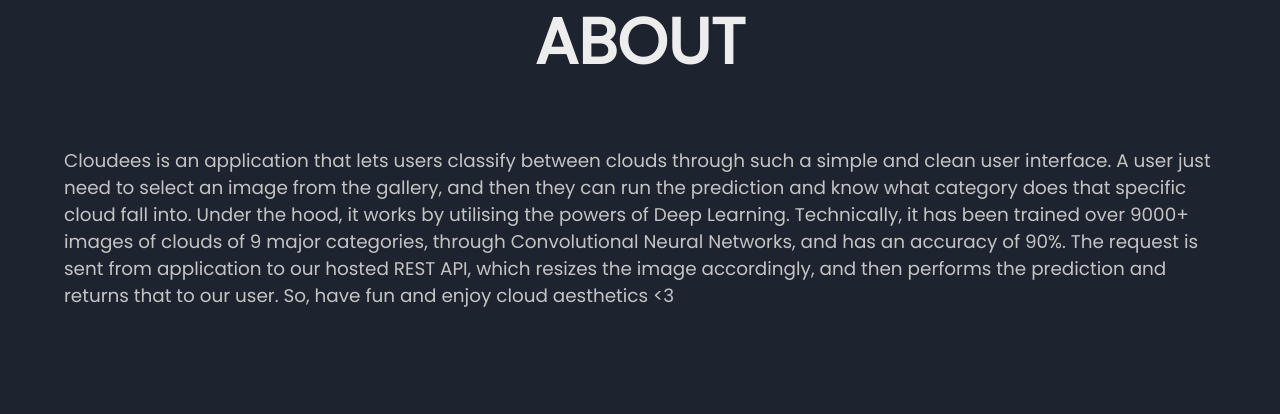
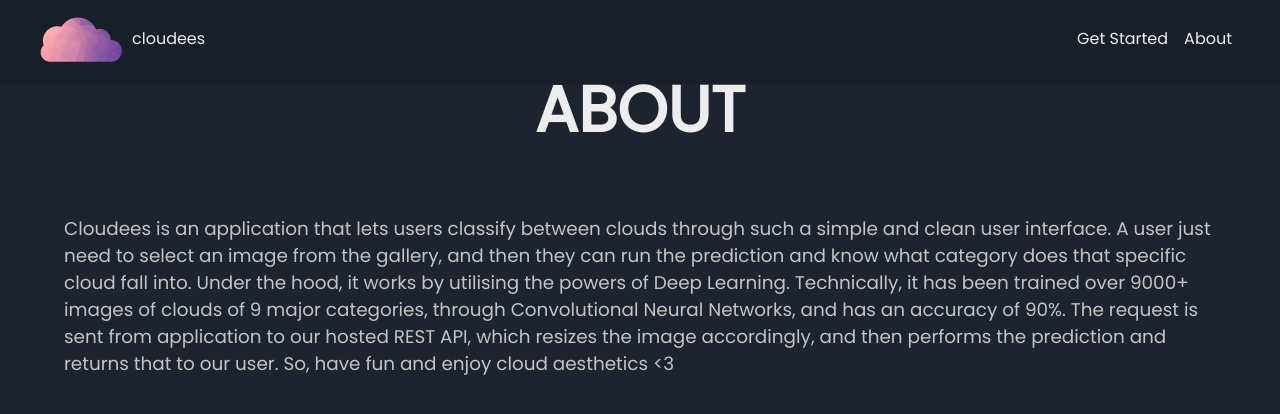
Before and after one commit to shrutixyz/cloudees, a Flask app: page /about in a window 1280 px wide. Shown: the top 414 px of the page. Run offline with Flask 2, Linux system fonts and the light colour scheme.

Commit message:
fix: cropping image in results

```diff
--- a/API_and_Web_Interface/templates/about.html
+++ b/API_and_Web_Interface/templates/about.html
@@ -8,6 +8,16 @@
     <title>Cloudees | About Us</title>
 </head>
 <body>
+    <nav>
+        <div class="nav-container">
+            <img src="../static/assets/logo.png" alt="logo" />
+            <h6>cloudees</h6>
+        </div>
+        <div class="nav-container">
+            <a href="/upload">Get Started</a>
+            <a href="/about">About</a>
+        </div>
+    </nav>
     <center><h1>ABOUT</h1></center>
     <p style="margin: 4rem;">Cloudees is an application that lets users classify between clouds through such a simple and clean user interface. A user just need to select an image from the gallery, and then they can run the prediction and know what category does that specific cloud fall into. Under the hood, it works by utilising the powers of Deep Learning. Technically, it has been trained over 9000+ images of clouds of 9 major categories, through Convolutional Neural Networks, and has an accuracy of 90%. The request is sent from application to our hosted REST API, which resizes the image accordingly, and then performs the prediction and returns that to our user. So, have fun and enjoy cloud aesthetics <3</p>
 </body>
--- a/API_and_Web_Interface/templates/upload.html
+++ b/API_and_Web_Interface/templates/upload.html
@@ -59,8 +59,8 @@
 <script>
   function getBase64Image(img) {
     var canvas = document.createElement("canvas");
-    canvas.width = img.width;
-    canvas.height = img.height;
+    canvas.width = img.naturalWidth;
+    canvas.height = img.naturalHeight;
 
     var ctx = canvas.getContext("2d");
     ctx.drawImage(img, 0, 0);
@@ -86,6 +86,7 @@
         };
 
         reader.readAsDataURL(input.files[0]);
+        // console.log(reader)
     }
     }
 </script>
```
